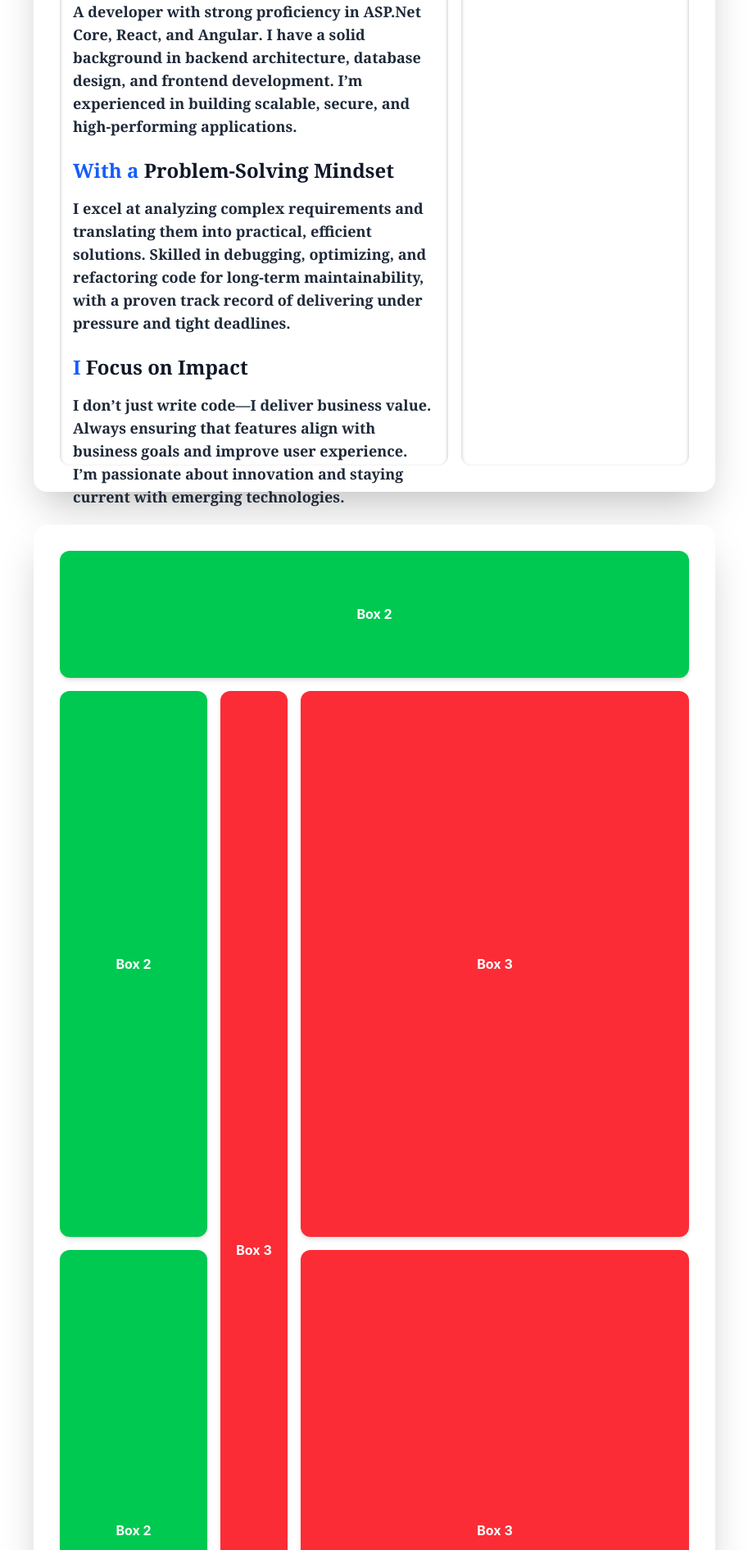
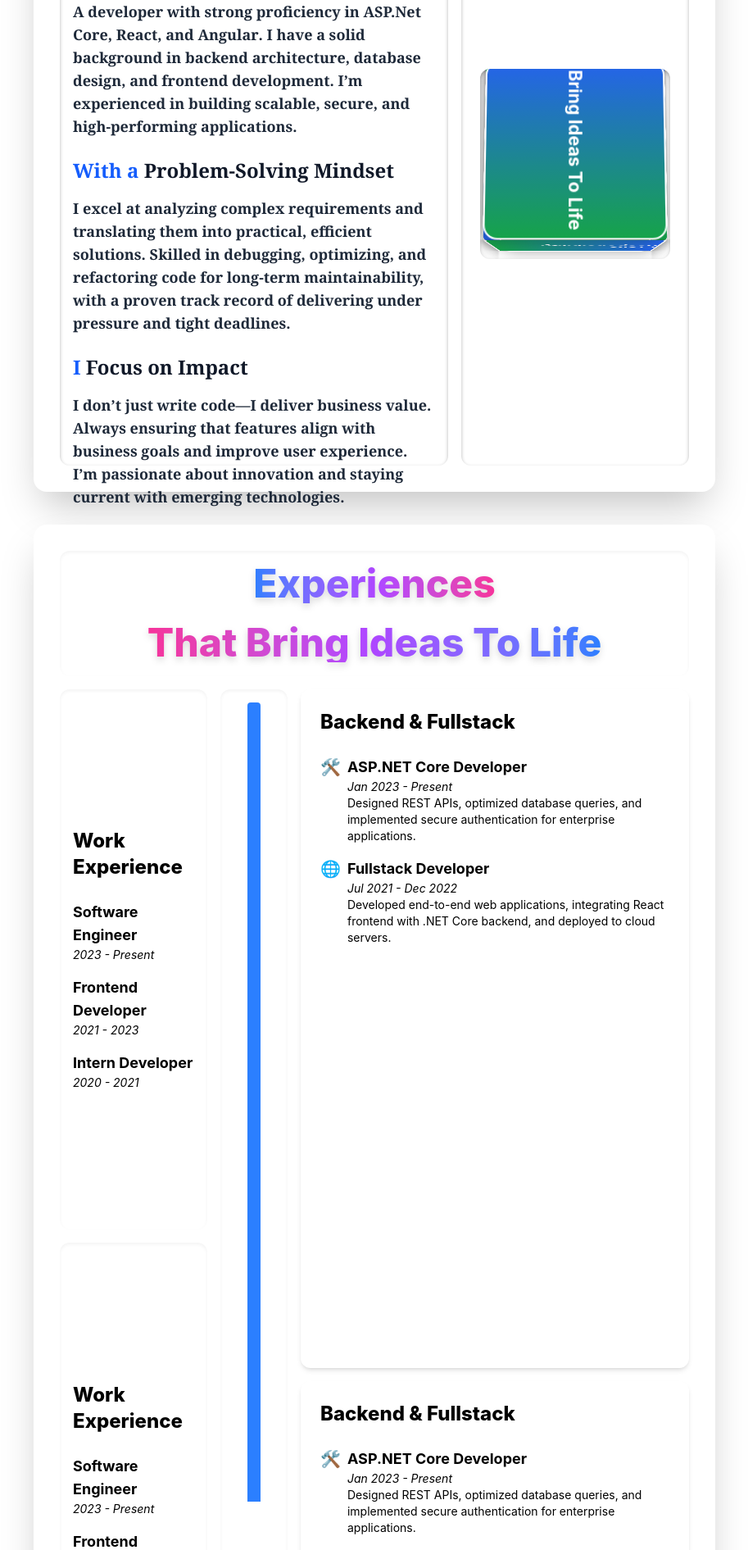
Before and after one commit to StefiManci/Portfolio, an Angular app: page /About in a window 1280 px wide. Shown: the part 240-2131 px from the top of the page at 82% size, without its empty margins (183-1096 px from the left). Built offline with nearby package versions, Linux system fonts and the light colour scheme.

Commit message:
Experience Progress

```diff
--- a/src/app/About/experience/experience.html
+++ b/src/app/About/experience/experience.html
@@ -1,23 +1,132 @@
 <div class="min-h-screen mt-10 flex items-center justify-center px-4">
-  <div class="bg-white p-8 rounded-2xl shadow-2xl  w-4/6 h-[200vh]">
+  <div class="bg-white p-8 rounded-2xl shadow-2xl w-4/6 h-[200vh]">
     <div class="grid grid-cols-8 grid-rows-9 gap-4 h-full">
-        <div class="bg-green-500 col-span-8 row-span-1 rounded-xl p-4 shadow-md text-white font-bold flex items-center justify-center">
-        Box 2
+      <div
+        class="bg-white col-span-8 row-span-1 rounded-xl p-4 shadow-inner flex flex-col items-center justify-center"
+      >
+        <h1
+          class="text-5xl font-extrabold bg-gradient-to-r from-blue-500 via-purple-500 to-pink-500 bg-clip-text text-transparent drop-shadow-lg"
+        >
+          Experiences
+        </h1>
+        <br />
+        <h1
+          class="text-5xl font-extrabold bg-gradient-to-r from-pink-500 via-purple-500 to-blue-500 bg-clip-text text-transparent drop-shadow-lg"
+        >
+          That Bring Ideas To Life
+        </h1>
       </div>
-      <div class="bg-green-500 col-span-2 row-span-4 rounded-xl p-4 shadow-md text-white font-bold flex items-center justify-center">
-        Box 2
+      <div
+        class="col-span-2 row-span-4 rounded-xl p-4 shadow-inner text-black flex flex-col justify-center space-y-4"
+      >
+        <h2 class="text-2xl font-extrabold border-b border-white pb-2">
+          Work Experience
+        </h2>
+        <div>
+          <p class="font-bold text-lg">Software Engineer</p>
+          <p class="text-sm italic">2023 - Present</p>
+        </div>
+        <div>
+          <p class="font-bold text-lg">Frontend Developer</p>
+          <p class="text-sm italic">2021 - 2023</p>
+        </div>
+        <div>
+          <p class="font-bold text-lg">Intern Developer</p>
+          <p class="text-sm italic">2020 - 2021</p>
+        </div>
       </div>
-      <div class="bg-red-500 col-span-1 row-span-9 rounded-xl p-4 shadow-md text-white font-bold flex items-center justify-center">
-        Box 3
+      <div
+        #box3
+        class="col-span-1 row-span-9 rounded-xl p-4 shadow-inner text-white font-bold flex items-center justify-center relative"
+      >
+        <div class="w-4 h-full rounded relative overflow-hidden">
+          <div
+            class="bg-blue-500 w-full absolute top-0 transition-all duration-50"
+            [style.height.%]="scrollProgress"
+          ></div>
+        </div>
+        <span
+          class="absolute top-2 left-1 text-white font-bold text-sm rotate-90 origin-left"
+        >
+          Scroll Progress
+        </span>
       </div>
-      <div class="bg-red-500 col-span-5 row-span-4 rounded-xl p-4 shadow-md text-white font-bold flex items-center justify-center">
-        Box 3
+      <div
+        class="col-span-5 row-span-5 rounded-xl p-6 shadow-md text-black flex flex-col justify-start space-y-4"
+      >
+        <h2 class="text-2xl font-extrabold border-b border-white pb-2">
+          Backend & Fullstack
+        </h2>
+        <div class="flex items-start space-x-2">
+          <span class="text-xl">🛠️</span>
+          <div>
+            <p class="font-bold text-lg">ASP.NET Core Developer</p>
+            <p class="text-sm italic">Jan 2023 - Present</p>
+            <p class="text-sm">
+              Designed REST APIs, optimized database queries, and implemented
+              secure authentication for enterprise applications.
+            </p>
+          </div>
+        </div>
+        <div class="flex items-start space-x-2">
+          <span class="text-xl">🌐</span>
+          <div>
+            <p class="font-bold text-lg">Fullstack Developer</p>
+            <p class="text-sm italic">Jul 2021 - Dec 2022</p>
+            <p class="text-sm">
+              Developed end-to-end web applications, integrating React frontend
+              with .NET Core backend, and deployed to cloud servers.
+            </p>
+          </div>
+        </div>
       </div>
-      <div class="bg-green-500 col-span-2 row-span-5 rounded-xl p-4 shadow-md text-white font-bold flex items-center justify-center">
-        Box 2
+      <div
+        class="col-span-2 row-span-4 rounded-xl p-4 shadow-inner text-black flex flex-col justify-center space-y-4"
+      >
+        <h2 class="text-2xl font-extrabold border-b border-white pb-2">
+          Work Experience
+        </h2>
+        <div>
+          <p class="font-bold text-lg">Software Engineer</p>
+          <p class="text-sm italic">2023 - Present</p>
+        </div>
+        <div>
+          <p class="font-bold text-lg">Frontend Developer</p>
+          <p class="text-sm italic">2021 - 2023</p>
+        </div>
+        <div>
+          <p class="font-bold text-lg">Intern Developer</p>
+          <p class="text-sm italic">2020 - 2021</p>
+        </div>
       </div>
-      <div class="bg-red-500 col-span-5 row-span-5 rounded-xl p-4 shadow-md text-white font-bold flex items-center justify-center">
-        Box 3
+      <div
+        class="col-span-5 row-span-5 rounded-xl p-6 shadow-md text-black flex flex-col justify-start space-y-4"
+      >
+        <h2 class="text-2xl font-extrabold border-b border-white pb-2">
+          Backend & Fullstack
+        </h2>
+        <div class="flex items-start space-x-2">
+          <span class="text-xl">🛠️</span>
+          <div>
+            <p class="font-bold text-lg">ASP.NET Core Developer</p>
+            <p class="text-sm italic">Jan 2023 - Present</p>
+            <p class="text-sm">
+              Designed REST APIs, optimized database queries, and implemented
+              secure authentication for enterprise applications.
+            </p>
+          </div>
+        </div>
+        <div class="flex items-start space-x-2">
+          <span class="text-xl">🌐</span>
+          <div>
+            <p class="font-bold text-lg">Fullstack Developer</p>
+            <p class="text-sm italic">Jul 2021 - Dec 2022</p>
+            <p class="text-sm">
+              Developed end-to-end web applications, integrating React frontend
+              with .NET Core backend, and deployed to cloud servers.
+            </p>
+          </div>
+        </div>
       </div>
     </div>
   </div>
--- a/src/app/About/experience/experience.ts
+++ b/src/app/About/experience/experience.ts
@@ -1,4 +1,4 @@
-import { Component } from '@angular/core';
+import { Component, ElementRef, HostListener, ViewChild, AfterViewInit } from '@angular/core';
 
 @Component({
   selector: 'app-experience',
@@ -8,4 +8,29 @@ import { Component } from '@angular/core';
 })
 export class Experience {
 
+   scrollProgress = 0;
+
+  @ViewChild('box3') box3!: ElementRef;
+
+  boxTop = 0;
+  boxHeight = 0;
+
+  ngAfterViewInit() {
+    // Get Box 3 position and height
+    const box = this.box3.nativeElement as HTMLElement;
+    this.boxTop = box.offsetTop;
+    this.boxHeight = box.offsetHeight;
+  }
+
+  @HostListener('window:scroll', [])
+  onWindowScroll() {
+    const scrollY = window.scrollY + window.innerHeight / 2; // adjust to center
+    if (scrollY < this.boxTop) {
+      this.scrollProgress = 0;
+    } else if (scrollY > this.boxTop + this.boxHeight) {
+      this.scrollProgress = 100;
+    } else {
+      this.scrollProgress = ((scrollY - this.boxTop) / this.boxHeight) * 100;
+    }
+  }
 }
--- a/src/app/About/self-presentation/self-presentation.css
+++ b/src/app/About/self-presentation/self-presentation.css
@@ -0,0 +1,68 @@
+.cube-wrapper {
+  perspective: 1000px;
+  width: 200px;
+  height: 200px;
+}
+
+.cube {
+  position: relative;
+  width: 100%;
+  height: 100%;
+  transform-style: preserve-3d;
+  animation: rotateCube 12s infinite linear;
+}
+
+.face {
+  position: absolute;
+  width: 200px;
+  height: 200px;
+  display: flex;
+  align-items: center;
+  justify-content: center;
+  font-size: 1.25rem;
+  font-weight: bold;
+  color: white;
+  background: linear-gradient(to right, #2563eb, #16a34a);
+  border: 2px solid white;
+  border-radius: 1rem;
+  box-shadow: 0 5px 20px rgba(0, 0, 0, 0.3);
+}
+
+/* Positioning each face */
+.front {
+  transform: rotateY(0deg) translateZ(100px);
+}
+.back {
+  transform: rotateY(180deg) translateZ(100px);
+}
+.right {
+  transform: rotateY(90deg) translateZ(100px);
+}
+.left {
+  transform: rotateY(-90deg) translateZ(100px);
+}
+.top {
+  transform: rotateX(90deg) translateZ(100px);
+}
+.bottom {
+  transform: rotateX(-90deg) translateZ(100px);
+}
+
+/* Animation */
+@keyframes rotateCube {
+  0% {
+    transform: rotateX(0deg) rotateY(0deg);
+  }
+  25% {
+    transform: rotateX(90deg) rotateY(0deg);
+  }
+  50% {
+    transform: rotateX(90deg) rotateY(90deg);
+  }
+  75% {
+    transform: rotateX(180deg) rotateY(90deg);
+  }
+  100% {
+    transform: rotateX(360deg) rotateY(360deg);
+  }
+}
--- a/src/app/About/self-presentation/self-presentation.html
+++ b/src/app/About/self-presentation/self-presentation.html
@@ -58,7 +58,20 @@
       <div
         class="col-span-3 row-span-4 rounded-xl p-4 shadow-inner shadow-black/30 text-white font-bold flex items-center justify-center"
       >
-        Box 3
+        <div
+          class="col-span-3 row-span-4 rounded-xl p-4 shadow-inner shadow-black/30 flex items-center justify-center relative overflow-hidden"
+        >
+          <div class="cube-wrapper">
+            <div class="cube">
+              <div class="face front">I Create Solutions</div>
+              <div class="face back">I Listen</div>
+              <div class="face left">I Deliver</div>
+              <div class="face right">I Take Responsibility</div>
+              <div class="face top">I Do Teamwork</div>
+              <div class="face bottom">Bring Ideas To Life</div>
+            </div>
+          </div>
+        </div>
       </div>
     </div>
   </div>
```
